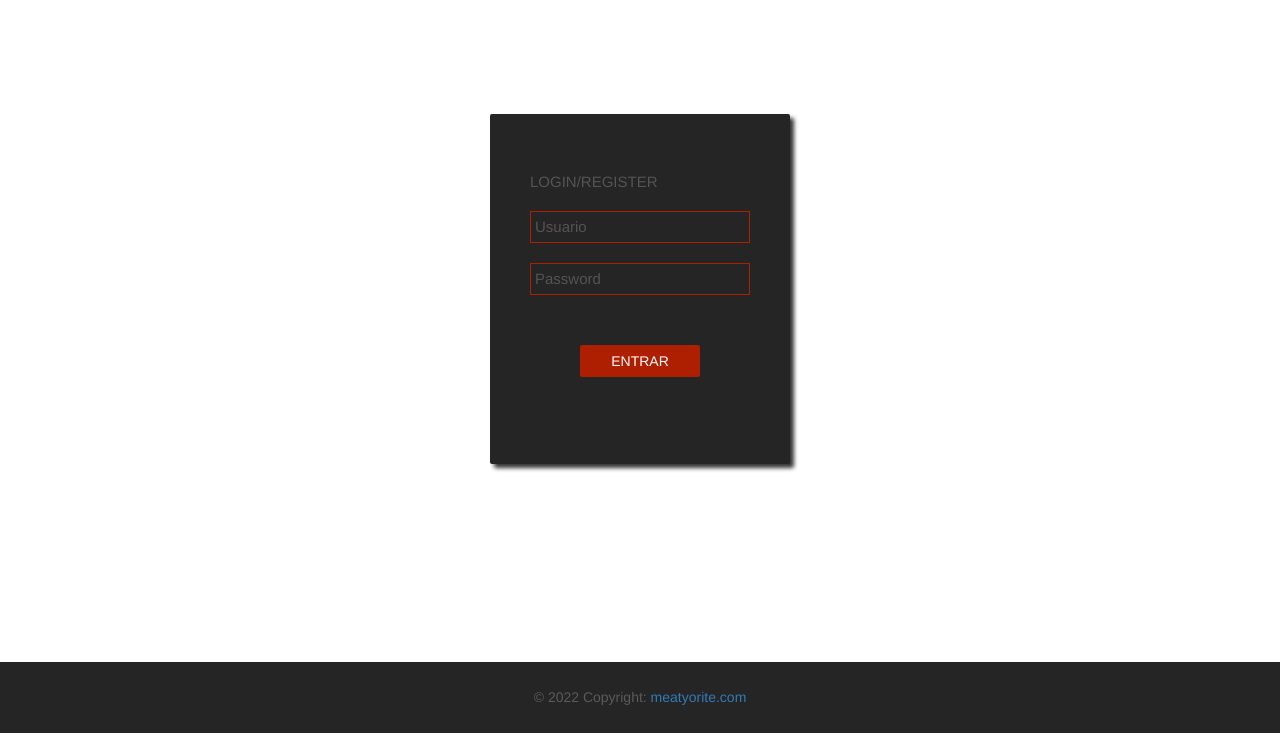
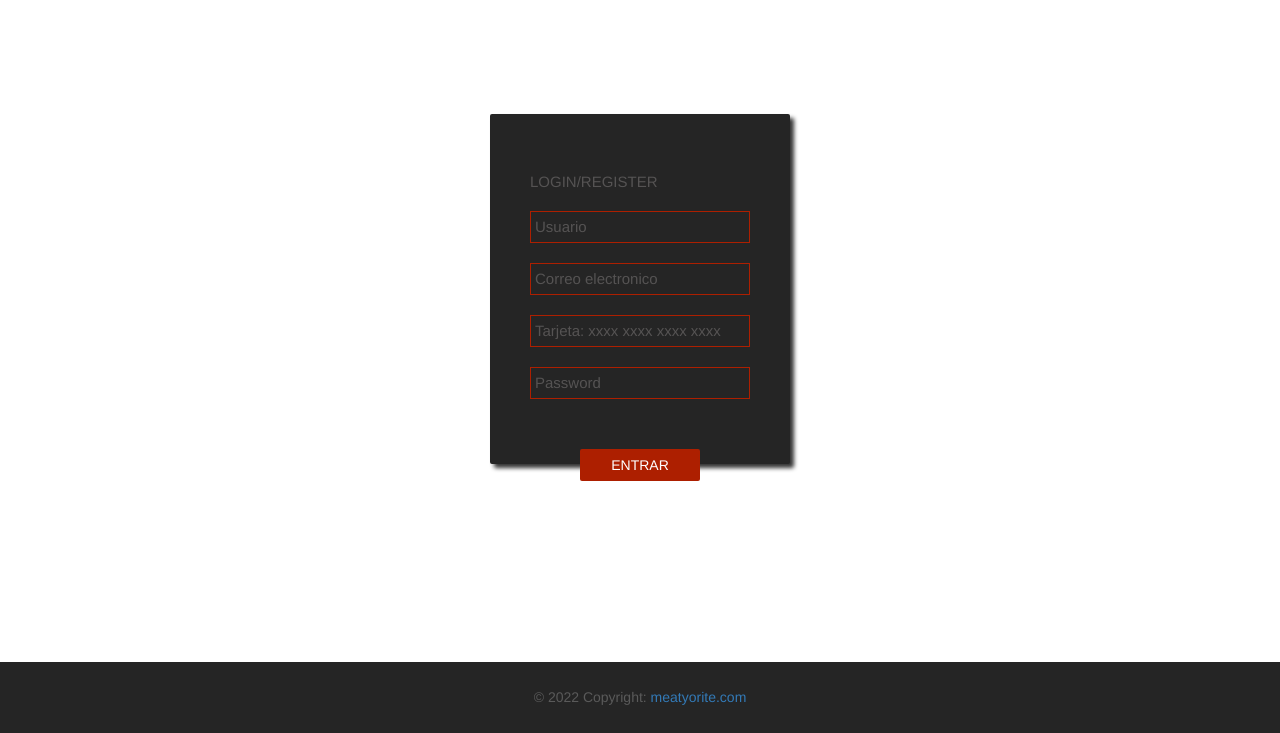
Before and after one commit to Aleex55/JSMeatProject, a plain HTML site: page Inici/Login.html in a window 1280 px wide. Shown: the part 67-800 px from the top of the page. Drawn offline with nearby package versions, Linux system fonts and the light colour scheme.

Commit message:
nuevos campos para registrarse

```diff
--- a/Inici/Login.html
+++ b/Inici/Login.html
@@ -60,9 +60,13 @@
 		<div class="left-box">
 			<h1 style="font-size: 15px;">LOGIN/REGISTER</h1>
 			<form  action="" method="POST" id="box-form">
-				<input type="text" name="user" id="txt-user" class="input-box" placeholder="Usuario">
+				<input type="text" name="user" id="txt-user" class="input-box" placeholder="Usuario" required>
 
-				<input type="password" name="password" id="txt-password" class="input-box" placeholder="Password">
+                <input type="email" name="email" id="txt-email" class="input-box" placeholder="Correo electronico" required>
+
+                <input id="txt-ccard" class="input-box" type="tel" inputmode="numeric" pattern="[0-9\s]{13,19}" autocomplete="cc-number" maxlength="19" placeholder="Tarjeta: xxxx xxxx xxxx xxxx" required>
+
+				<input type="password" name="password" id="txt-password" class="input-box" placeholder="Password" required>
 
 				<input type="submit" name="entrar" value="Entrar">
 
```
